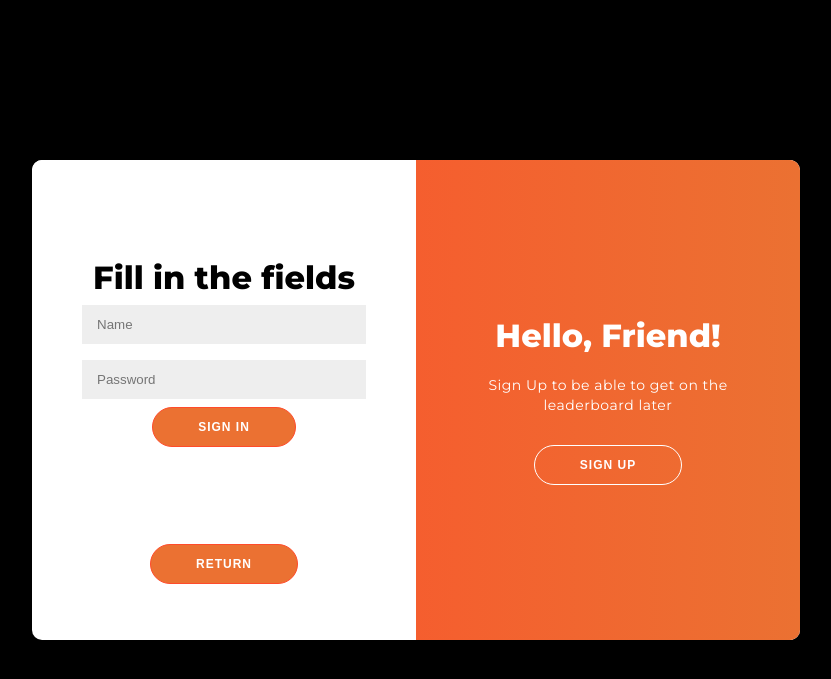
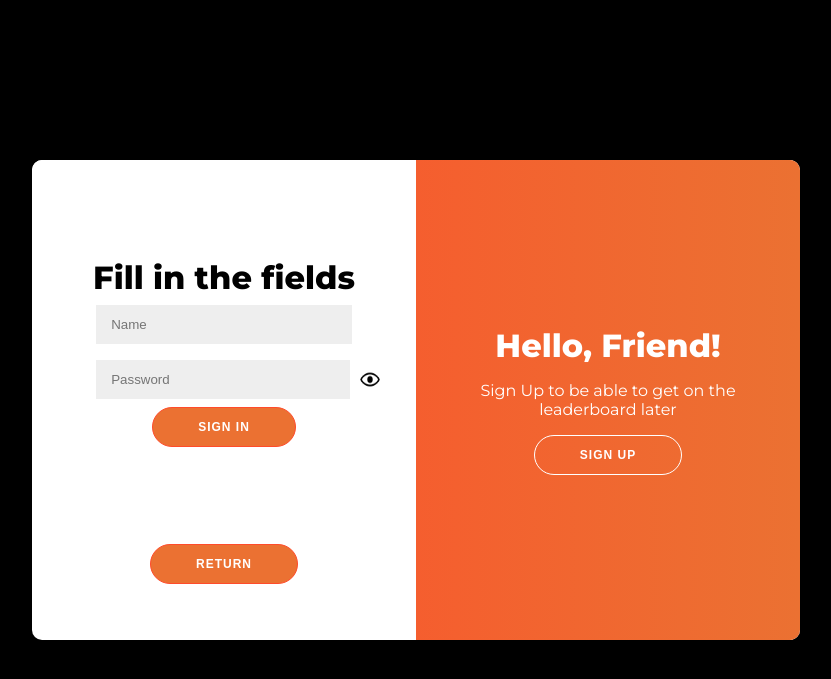
Before and after one commit to Artemiyqq/web_guessing_game, a Django app: template templates/account/index.html in a window 1280 px wide. Shown: the top 679 px of the page, without its empty margins (224-1055 px from the left). Run offline with Django 4.2, Linux system fonts and the light colour scheme; the template is opened without the code that fills it, so the values that code supplies are empty; some libraries are stand-ins or nearby versions.

Commit message:
added togles to the password inputs. Also, a ban on entering some characters to inputs has been added.

```diff
--- a/static/account/style.css
+++ b/static/account/style.css
@@ -24,22 +24,16 @@ h2 {
 	text-align: center;
 }
 
-p {
-	font-size: 14px;
-	font-weight: 100;
-	line-height: 20px;
-	letter-spacing: 0.5px;
-	margin: 20px 0 30px;
-}
-
-span {
-	font-size: 12px;
-}
-
 a {
 	display: flex;
 	justify-content: center;
 	text-decoration: none;
+}
+
+.name-field, .password-field, .repeat-password-field{
+	width: 100%;
+	display: flex;
+	margin-left: 10%;
 }
 
 button {
@@ -85,7 +79,7 @@ input {
 	border: none;
 	padding: 12px 15px;
 	margin: 8px 0;
-	width: 100%;
+	width: 90%;
 }
 
 .container {
@@ -209,3 +203,12 @@ input {
 .container.right-panel-active .overlay-right {
 	transform: translateX(20%);
 }
+
+#sign-up-password-toggle, #sign-up-repeat-password-toggle, #sing-in-toggle{
+    cursor: pointer;
+    width: 20px;
+    height: 25px;
+    display: block;
+	margin: auto;
+	margin-left: 10px;
+  }
--- a/templates/account/index.html
+++ b/templates/account/index.html
@@ -13,8 +13,17 @@
 	<div class="form-container sign-up-container">
 		<form action="#">
 			<h1>Fill in the fields</h1>
-			<input type="text" placeholder="Name" />
-			<input type="password" placeholder="Password" />
+			<div class="name-field">
+				<input type="text" minlength="6" maxlength="15" required placeholder="Name" id="sign-up-username" name="sign-up-username">
+			</div>
+			<div class="password-field">
+				<input type="password" minlength="6" maxlength="15" required placeholder="Password" id="sign-up-password"/>
+				<img src="{% static 'account/eye-icon.png' %}" id="sign-up-password-toggle">
+			</div>
+			<div class="repeat-password-field">
+				<input type="password" minlength="6" maxlength="15" required placeholder="Repeat the password" id="sign-up-repeat-password"/>
+				<img src="{% static 'account/eye-icon.png' %}" id="sign-up-repeat-password-toggle">
+			</div>
 			<button>Sign Up</button>
 		</form>
 		<a href="{% url ''%}">
@@ -24,8 +33,11 @@
 	<div class="form-container sign-in-container">
 		<form action="#">
 			<h1>Fill in the fields</h1>
-			<input type="text" placeholder="Name" />
-			<input type="password" placeholder="Password" />
+			<input type="text" placeholder="Name" id="sign-in-usgername"/>
+			<div class="password-field">
+				<input type="password" placeholder="Password" id="sing-in-password"/>
+				<img src="{% static 'account/eye-icon.png' %}" id="sing-in-toggle">
+			</div>
 			<button>Sign In</button>
 		</form>
 		<a href="{% url ''%}">
@@ -37,12 +49,12 @@
 			<div class="overlay-panel overlay-left">
 				<h1>Welcome Back!</h1>
         		<p>Sign In to ensure that your points are stored</p>
-				<button class="ghost" id="signIn">Sign In</button>
+				<button class="ghost" id="sign-in">Sign In</button>
 			</div>
 			<div class="overlay-panel overlay-right">
 				<h1>Hello, Friend!</h1>
 				<p>Sign Up to be able to get on the leaderboard later</p>
-				<button class="ghost" id="signUp">Sign Up</button>
+				<button class="ghost" id="sign-up">Sign Up</button>
 			</div>
 		</div>
 	</div>
```
Also changed, not shown: static/account/script.js (+37 -2 lines), static/account/eye-icon.png (added).
